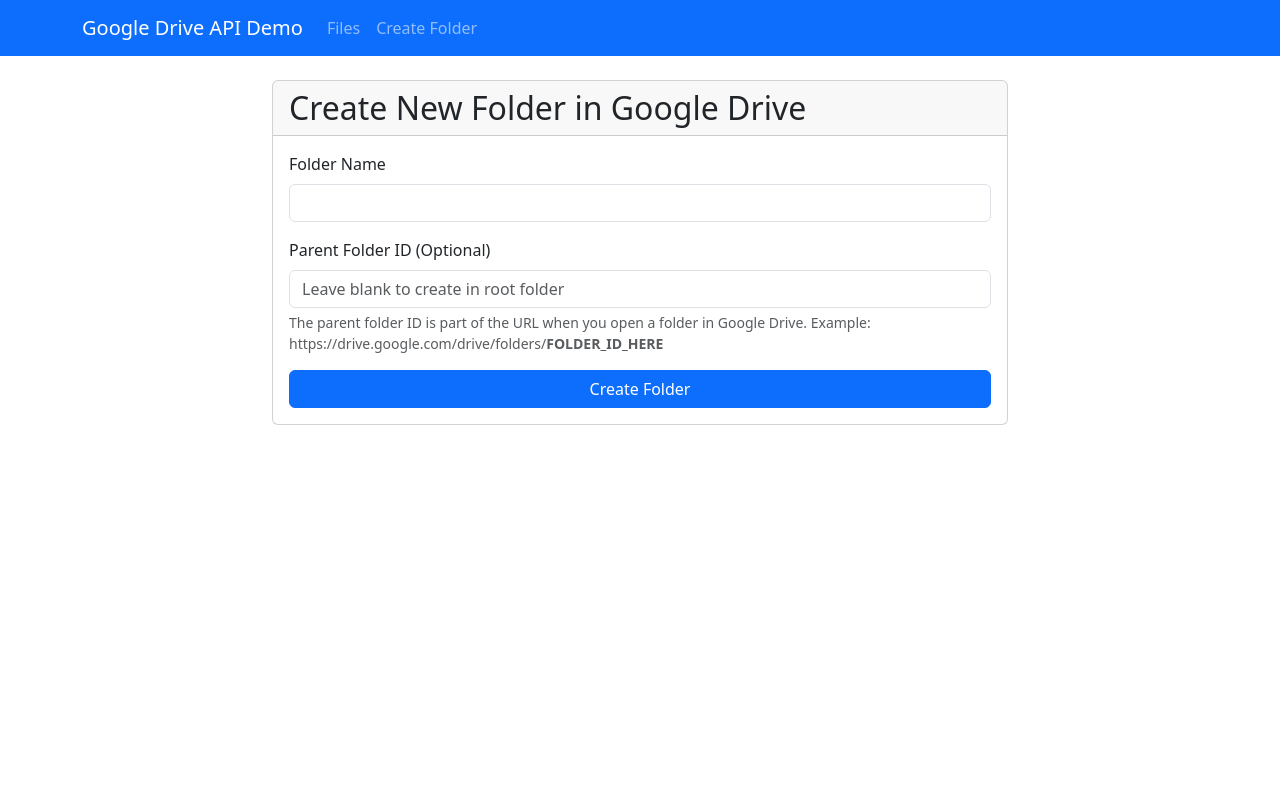
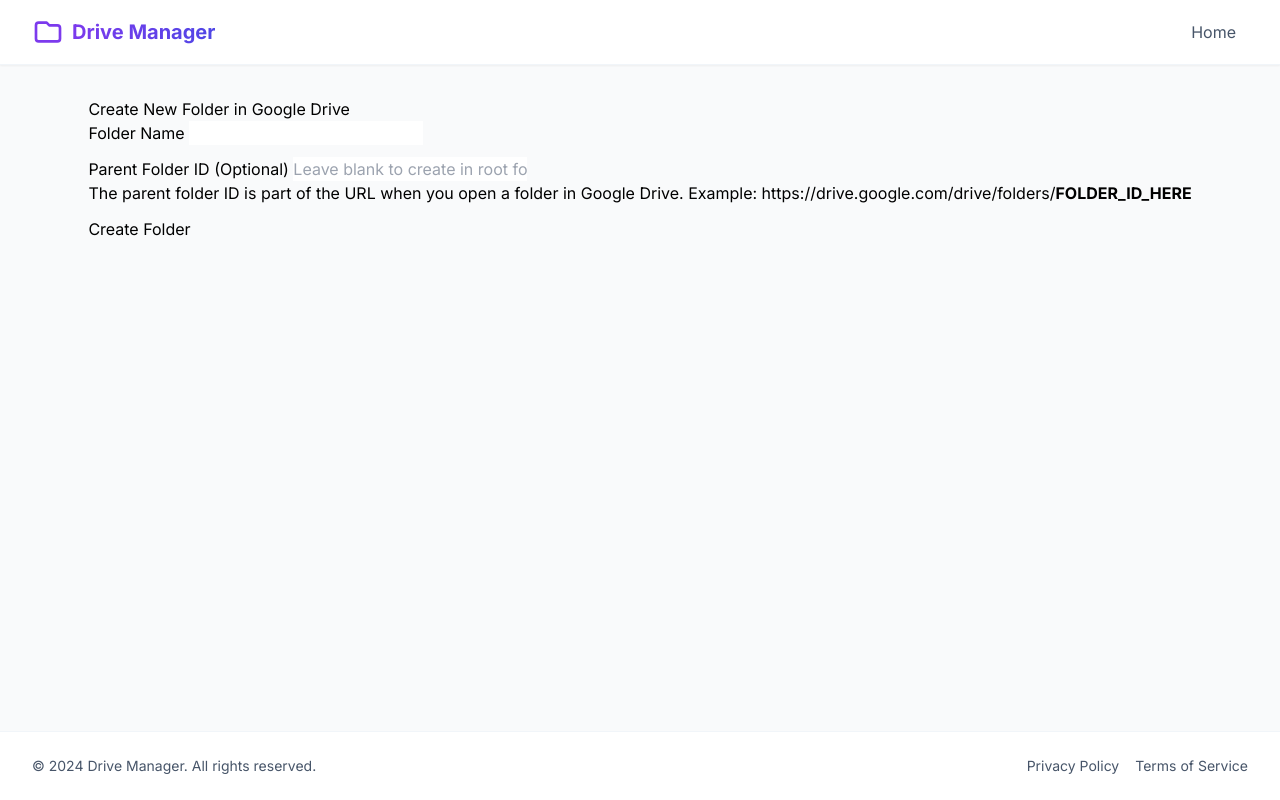
Before and after one commit to Amna-Amna/google-drive-api, a Django app: page /create-folder/ in a window 1280 px wide. Run offline with Django 5.2, Linux system fonts and the light colour scheme; some libraries are stand-ins or nearby versions.

Commit message:
Update base template with modern design, improved typography, and better layout

```diff
--- a/templates/base.html
+++ b/templates/base.html
@@ -3,52 +3,119 @@
 <head>
     <meta charset="UTF-8">
     <meta name="viewport" content="width=device-width, initial-scale=1.0">
-    <title>{% block title %}Google Drive API Demo{% endblock %}</title>
-    <link href="https://cdn.jsdelivr.net/npm/bootstrap@5.3.0/dist/css/bootstrap.min.css" rel="stylesheet">
+    <title>{% block title %}Drive Manager{% endblock %}</title>
+    <script src="https://cdn.tailwindcss.com"></script>
+    <link href="https://fonts.googleapis.com/css2?family=Inter:wght@300;400;500;600;700&display=swap" rel="stylesheet">
     <style>
-        .file-item {
-            border: 1px solid #ddd;
-            padding: 10px;
-            margin-bottom: 10px;
-            border-radius: 4px;
+        body {
+            font-family: 'Inter', sans-serif;
+            background-color: #f9fafb;
         }
-        .folder {
-            background-color: #f8f9fa;
+        .btn {
+            @apply px-4 py-2.5 rounded-lg font-medium transition-all duration-200 text-sm;
+        }
+        .btn-primary {
+            @apply bg-violet-600 text-white hover:bg-violet-700 shadow-sm hover:shadow-md;
+        }
+        .btn-success {
+            @apply bg-emerald-600 text-white hover:bg-emerald-700 shadow-sm hover:shadow-md;
+        }
+        .btn-secondary {
+            @apply bg-white text-slate-700 hover:bg-slate-50 border border-slate-200 shadow-sm hover:shadow-md;
+        }
+        .card {
+            @apply bg-white rounded-xl shadow-sm hover:shadow-md transition-all duration-200 border border-slate-100;
+        }
+        .alert {
+            @apply p-4 rounded-xl mb-4 border;
+        }
+        .alert-warning {
+            @apply bg-amber-50 text-amber-800 border-amber-200;
+        }
+        .alert-info {
+            @apply bg-blue-50 text-blue-800 border-blue-200;
+        }
+        .alert-success {
+            @apply bg-emerald-50 text-emerald-800 border-emerald-200;
+        }
+        .alert-error {
+            @apply bg-rose-50 text-rose-800 border-rose-200;
+        }
+        .nav-link {
+            @apply text-slate-600 hover:text-slate-900 transition-colors duration-200;
         }
     </style>
+    <script defer src="https://unpkg.com/alpinejs@3.x.x/dist/cdn.min.js"></script>
 </head>
-<body>
-    <nav class="navbar navbar-expand-lg navbar-dark bg-primary mb-4">
-        <div class="container">
-            <a class="navbar-brand" href="{% url 'home' %}">Google Drive API Demo</a>
-            <button class="navbar-toggler" type="button" data-bs-toggle="collapse" data-bs-target="#navbarNav">
-                <span class="navbar-toggler-icon"></span>
-            </button>
-            <div class="collapse navbar-collapse" id="navbarNav">
-                <ul class="navbar-nav">
-                    <li class="nav-item">
-                        <a class="nav-link" href="{% url 'home' %}">Files</a>
-                    </li>
-                    <li class="nav-item">
-                        <a class="nav-link" href="{% url 'create_folder' %}">Create Folder</a>
-                    </li>
-                </ul>
+<body class="min-h-screen flex flex-col">
+    <nav class="bg-white border-b border-slate-100 sticky top-0 z-50 shadow-sm">
+        <div class="max-w-7xl mx-auto px-4 sm:px-6 lg:px-8">
+            <div class="flex justify-between h-16">
+                <div class="flex items-center">
+                    <a href="{% url 'home' %}" class="flex items-center space-x-2">
+                        <svg class="w-8 h-8 text-violet-600" fill="none" stroke="currentColor" viewBox="0 0 24 24">
+                            <path stroke-linecap="round" stroke-linejoin="round" stroke-width="2" d="M3 7v10a2 2 0 002 2h14a2 2 0 002-2V9a2 2 0 00-2-2h-6l-2-2H5a2 2 0 00-2 2z"/>
+                        </svg>
+                        <span class="text-xl font-bold bg-gradient-to-r from-violet-600 to-indigo-600 bg-clip-text text-transparent">Drive Manager</span>
+                    </a>
+                </div>
+                <div class="flex items-center space-x-4">
+                    <a href="{% url 'home' %}" class="text-slate-600 hover:text-violet-600 transition-colors px-3 py-2 rounded-lg hover:bg-slate-50">Home</a>
+                </div>
             </div>
         </div>
     </nav>
 
-    <div class="container">
+    <main class="max-w-7xl mx-auto px-4 sm:px-6 lg:px-8 py-8 flex-grow">
         {% if messages %}
-            {% for message in messages %}
-                <div class="alert alert-{{ message.tags }}">
-                    {{ message }}
-                </div>
-            {% endfor %}
+            <div class="space-y-3 mb-6" x-data="{ show: true }" x-show="show">
+                {% for message in messages %}
+                    <div class="alert alert-{{ message.tags }} flex items-center justify-between">
+                        <div class="flex items-center">
+                            {% if message.tags == 'warning' %}
+                                <svg class="w-5 h-5 mr-2" fill="currentColor" viewBox="0 0 20 20">
+                                    <path fill-rule="evenodd" d="M8.257 3.099c.765-1.36 2.722-1.36 3.486 0l5.58 9.92c.75 1.334-.213 2.98-1.742 2.98H4.42c-1.53 0-2.493-1.646-1.743-2.98l5.58-9.92zM11 13a1 1 0 11-2 0 1 1 0 012 0zm-1-8a1 1 0 00-1 1v3a1 1 0 002 0V6a1 1 0 00-1-1z" clip-rule="evenodd"/>
+                                </svg>
+                            {% elif message.tags == 'success' %}
+                                <svg class="w-5 h-5 mr-2" fill="currentColor" viewBox="0 0 20 20">
+                                    <path fill-rule="evenodd" d="M10 18a8 8 0 100-16 8 8 0 000 16zm3.707-9.293a1 1 0 00-1.414-1.414L9 10.586 7.707 9.293a1 1 0 00-1.414 1.414l2 2a1 1 0 001.414 0l4-4z" clip-rule="evenodd"/>
+                                </svg>
+                            {% elif message.tags == 'error' %}
+                                <svg class="w-5 h-5 mr-2" fill="currentColor" viewBox="0 0 20 20">
+                                    <path fill-rule="evenodd" d="M10 18a8 8 0 100-16 8 8 0 000 16zM8.707 7.293a1 1 0 00-1.414 1.414L8.586 10l-1.293 1.293a1 1 0 101.414 1.414L10 11.414l1.293 1.293a1 1 0 001.414-1.414L11.414 10l1.293-1.293a1 1 0 00-1.414-1.414L10 8.586 8.707 7.293z" clip-rule="evenodd"/>
+                                </svg>
+                            {% else %}
+                                <svg class="w-5 h-5 mr-2" fill="currentColor" viewBox="0 0 20 20">
+                                    <path fill-rule="evenodd" d="M18 10a8 8 0 11-16 0 8 8 0 0116 0zm-7-4a1 1 0 11-2 0 1 1 0 012 0zM9 9a1 1 0 000 2v3a1 1 0 001 1h1a1 1 0 100-2v-3a1 1 0 00-1-1H9z" clip-rule="evenodd"/>
+                                </svg>
+                            {% endif %}
+                            <p>{{ message }}</p>
+                        </div>
+                        <button @click="show = false" class="text-slate-400 hover:text-slate-600">
+                            <svg class="w-5 h-5" fill="none" stroke="currentColor" viewBox="0 0 24 24">
+                                <path stroke-linecap="round" stroke-linejoin="round" stroke-width="2" d="M6 18L18 6M6 6l12 12" />
+                            </svg>
+                        </button>
+                    </div>
+                {% endfor %}
+            </div>
         {% endif %}
 
         {% block content %}{% endblock %}
-    </div>
+    </main>
 
-    <script src="https://cdn.jsdelivr.net/npm/bootstrap@5.3.0/dist/js/bootstrap.bundle.min.js"></script>
+    <footer class="bg-white border-t border-slate-100 mt-auto">
+        <div class="max-w-7xl mx-auto px-4 sm:px-6 lg:px-8 py-6">
+            <div class="flex flex-col sm:flex-row items-center justify-between">
+                <p class="text-sm text-slate-600 mb-4 sm:mb-0">
+                    © 2024 Drive Manager. All rights reserved.
+                </p>
+                <div class="flex items-center space-x-4">
+                    <a href="#" class="text-sm text-slate-600 hover:text-violet-600 transition-colors">Privacy Policy</a>
+                    <a href="#" class="text-sm text-slate-600 hover:text-violet-600 transition-colors">Terms of Service</a>
+                </div>
+            </div>
+        </div>
+    </footer>
 </body>
 </html>
```
